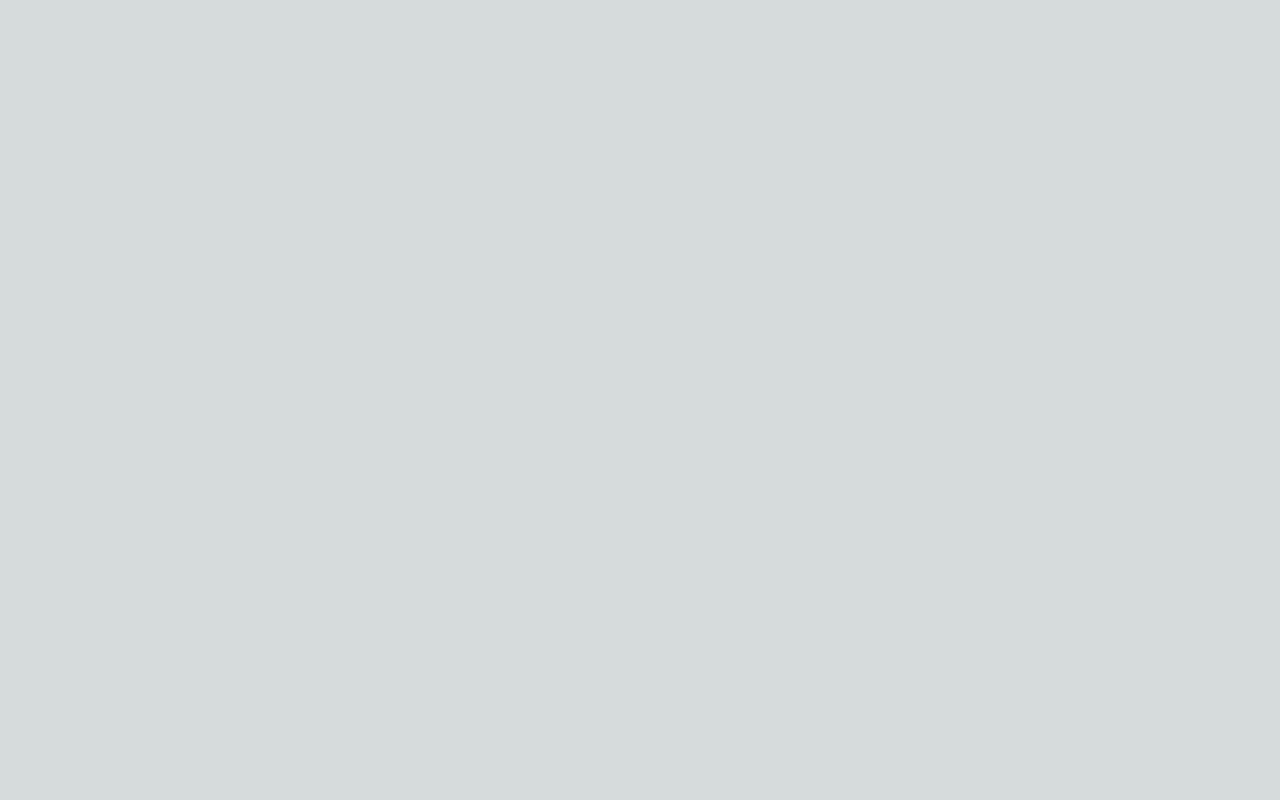
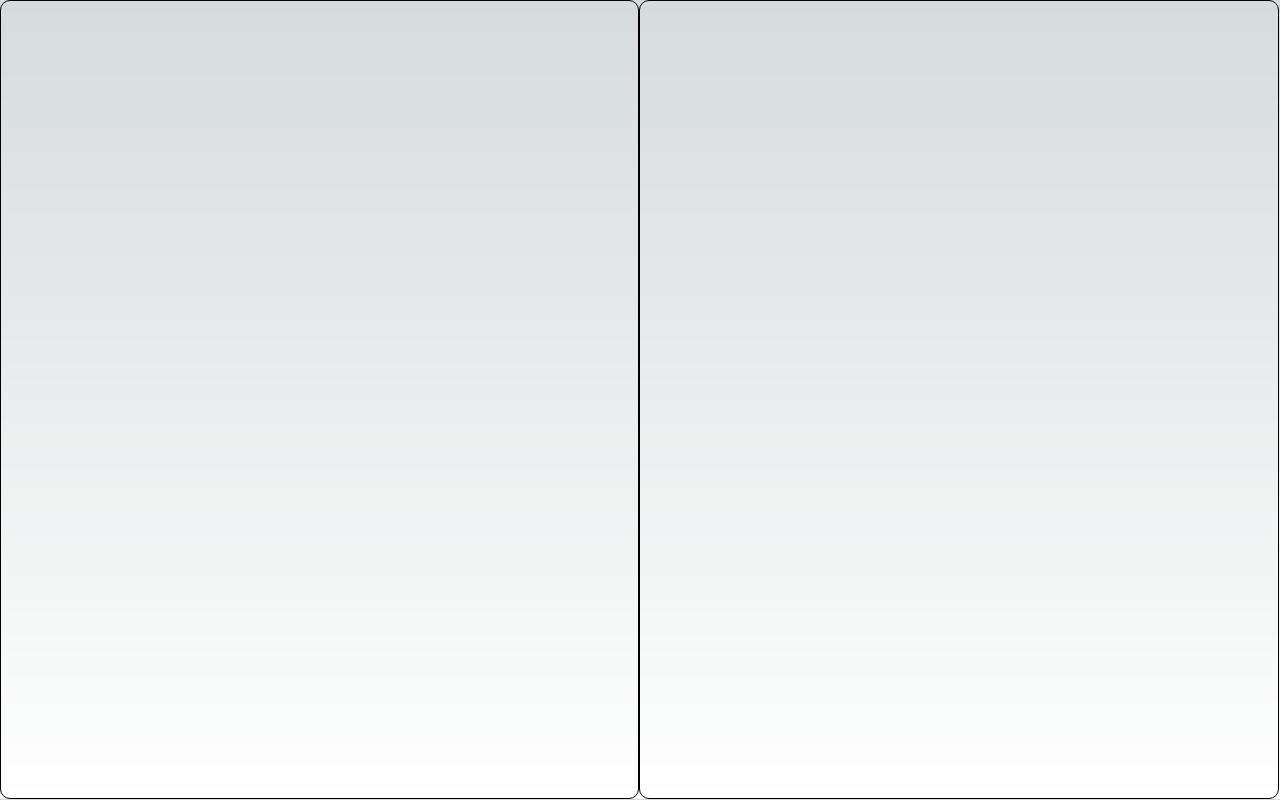
Before and after one commit to JaceVin/youtube-fetch, a Next.js app: page / in a window 1280 px wide. Built offline with nearby package versions, Linux system fonts and the light colour scheme.

Commit message:
Setup layout boilerplate.

```diff
--- a/src/app/(root)/(page)/page.tsx
+++ b/src/app/(root)/(page)/page.tsx
@@ -1,5 +1,10 @@
 import './scss/page.module.scss';
 
+import Main from './tags/main';
+
 export default function Home() {
-  return (<></>);
+  return (<>
+    <Main>
+    </Main>
+  </>);
 }
--- /dev/null
+++ b/src/app/(root)/(page)/tags/main.tsx
@@ -0,0 +1,19 @@
+import './scss/horizontal-layout.scss'
+
+export default function Main({
+    children,
+}: Readonly<{
+    children?: React.ReactNode
+}>) {
+  return (<>
+    <main id='main' className='vertical-halves'>
+      {
+        children? (children)
+          : (<>
+            <div className="placeholder"></div>
+            <div className="placeholder"></div>
+          </>)
+      }
+    </main>
+  </>)
+}
--- /dev/null
+++ b/src/app/(root)/(page)/tags/scss/horizontal-layout.scss
@@ -0,0 +1,3 @@
+@import './partials/layouts';
+@include layout-using(row, flex);
+// @include layout-using(row, grid);
--- /dev/null
+++ b/src/app/(root)/(page)/tags/scss/partials/_layouts.scss
@@ -0,0 +1,39 @@
+@use '@/components/scss/partials/switch' as *;
+@function _getOrientation($direction) {
+  @return switch( (
+      row: vertical,
+      column: horizontal,
+      default: none,
+    ), $direction
+  );
+}
+
+@mixin layout-using($direction, $layout) {
+  $_orientation: _getOrientation($direction);
+  .#{$_orientation}-halves {
+    display: $layout;
+    // For some reason, setting it to 100 view-unit will clip out by ~1px.
+    height: 99.9vh;
+    width: 99.9vw;
+
+    @if $layout == flex {
+      flex-direction: $direction;
+    }
+    @if $layout == grid {
+      $_notDirection: switch( (
+        row: column,
+        column: row,
+        default: none,
+      ), $direction);
+
+      grid-template-#{$_notDirection}s: repeat(2, 1fr);
+    }
+  }
+
+  .placeholder {
+    border: 1px solid;
+    width: 100%;
+    // height: inherit;  // Applied by default.
+    border-radius: 10px;
+  }
+}
--- /dev/null
+++ b/src/components/scss/partials/_switch.scss
@@ -0,0 +1,8 @@
+@function switch($map, $key: empty) {
+  $value: not-found-default;
+  $value: map-get($map, $key);
+  @if $value == not-found-default {
+    $value: map-get($map, default)
+  }
+  @return $value;
+}
```
